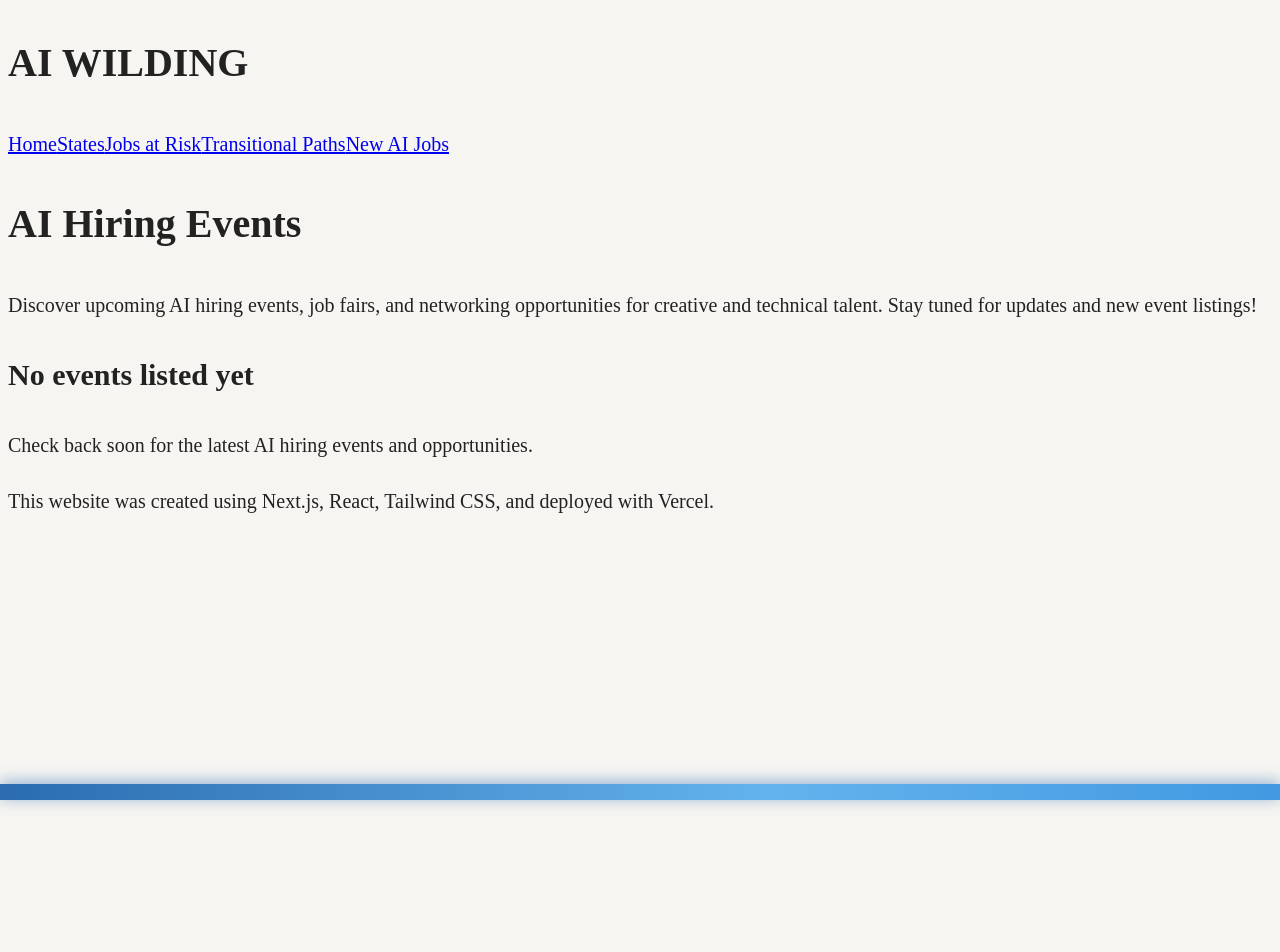
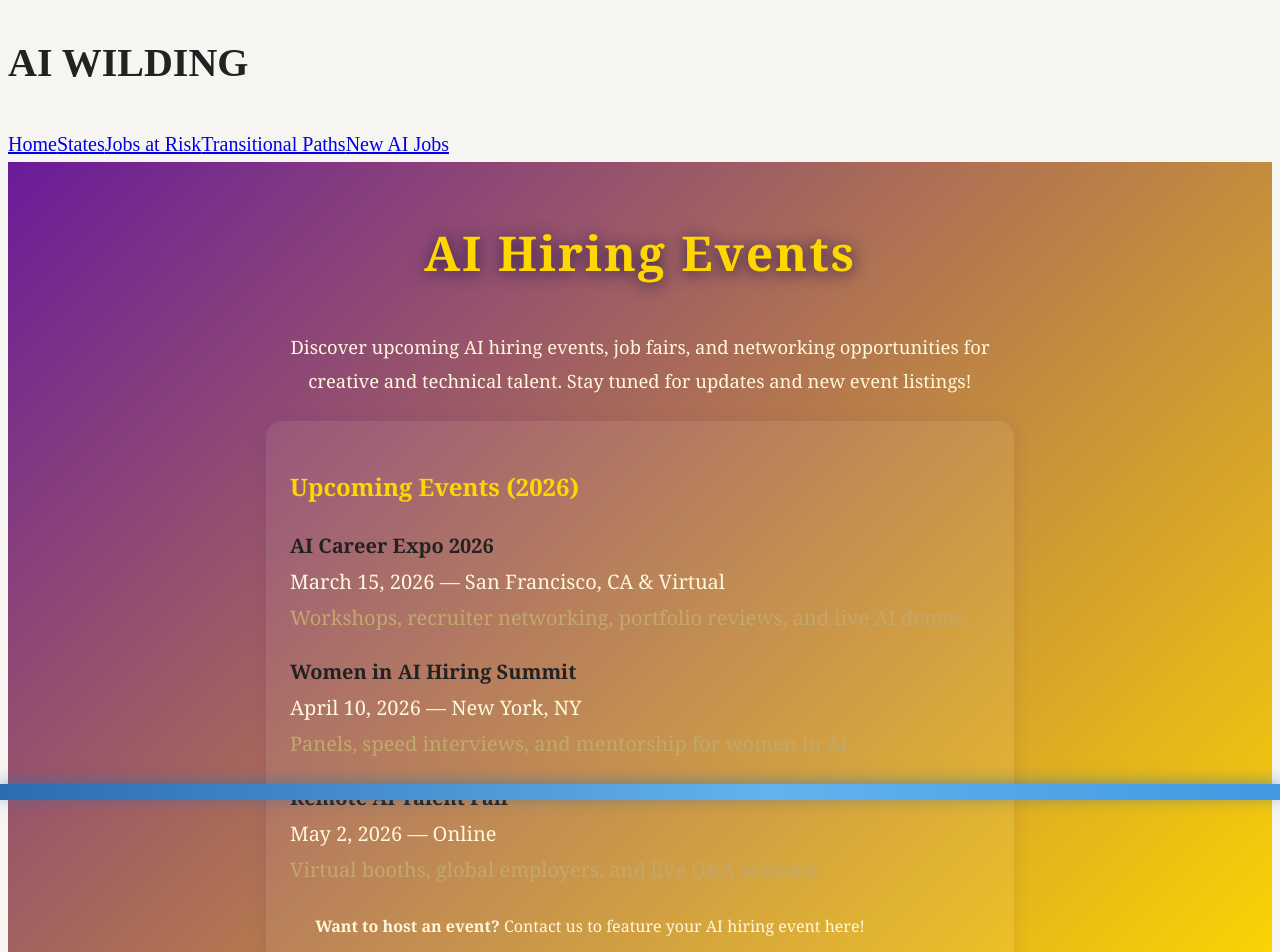
Before and after one commit to Shellzonit/auralis-sanctuary-, a Next.js app: page /ai-hiring-events in a window 1280 px wide. Shown: the top 952 px of the page. Before the commit the page ends 800 px from the top, so only its background shows below. Built offline with nearby package versions, Linux system fonts and the light colour scheme.

Commit message:
feat: update ai-hiring-events page with new color scheme and 2026 events

```diff
--- a/app/ai-hiring-events/page.tsx
+++ b/app/ai-hiring-events/page.tsx
@@ -2,15 +2,56 @@ import React from "react";
 
 export default function AIHiringEventsPage() {
   return (
-    <main className="min-h-screen flex flex-col items-center justify-center bg-gradient-to-br from-purple-900 via-purple-700 to-yellow-400 text-white py-12 px-4">
-      <h1 className="text-4xl font-bold mb-6 text-yellow-200 drop-shadow-lg">AI Hiring Events</h1>
-      <p className="text-lg max-w-2xl text-center mb-8 text-purple-100">
+    <main
+      style={{
+        minHeight: "100vh",
+        background: "linear-gradient(135deg, #6a1b9a 0%, #ffd700 100%)",
+        fontFamily: "Playfair Display, Georgia, serif",
+        display: "flex",
+        flexDirection: "column",
+        alignItems: "center",
+        padding: "0 1rem",
+      }}
+    >
+      <h1
+        style={{
+          fontFamily: 'Playfair Display, Georgia, serif',
+          fontSize: '3rem',
+          fontWeight: 900,
+          color: '#ffd700',
+          letterSpacing: 2,
+          textShadow: '0 2px 16px #2a1a4d',
+          margin: '48px 0 16px 0',
+        }}
+      >
+        AI Hiring Events
+      </h1>
+      <p style={{ color: "#fff8dc", fontSize: "1.15rem", marginBottom: 24, maxWidth: 700, textAlign: 'center' }}>
         Discover upcoming AI hiring events, job fairs, and networking opportunities for creative and technical talent. Stay tuned for updates and new event listings!
       </p>
-      <div className="bg-white/10 rounded-xl p-8 shadow-lg max-w-xl w-full text-yellow-100">
-        <h2 className="text-2xl font-semibold mb-4">No events listed yet</h2>
-        <p>Check back soon for the latest AI hiring events and opportunities.</p>
-      </div>
+      <section style={{ maxWidth: 700, width: '100%', background: "rgba(255,255,255,0.07)", borderRadius: 16, padding: 24, boxShadow: "0 2px 16px #6a1b9a22", marginBottom: 32 }}>
+        <h2 style={{ color: '#ffd700', fontWeight: 700, fontSize: '1.5rem', marginBottom: 18 }}>Upcoming Events (2026)</h2>
+        <ul style={{ listStyle: 'none', padding: 0 }}>
+          <li style={{ marginBottom: 18 }}>
+            <strong>AI Career Expo 2026</strong><br />
+            <span style={{ color: '#fff8dc' }}>March 15, 2026 &mdash; San Francisco, CA &amp; Virtual</span><br />
+            <span style={{ color: '#C2A86C' }}>Workshops, recruiter networking, portfolio reviews, and live AI demos.</span>
+          </li>
+          <li style={{ marginBottom: 18 }}>
+            <strong>Women in AI Hiring Summit</strong><br />
+            <span style={{ color: '#fff8dc' }}>April 10, 2026 &mdash; New York, NY</span><br />
+            <span style={{ color: '#C2A86C' }}>Panels, speed interviews, and mentorship for women in AI.</span>
+          </li>
+          <li style={{ marginBottom: 18 }}>
+            <strong>Remote AI Talent Fair</strong><br />
+            <span style={{ color: '#fff8dc' }}>May 2, 2026 &mdash; Online</span><br />
+            <span style={{ color: '#C2A86C' }}>Virtual booths, global employers, and live Q&amp;A sessions.</span>
+          </li>
+        </ul>
+        <div style={{ color: '#fff8dc', fontSize: '1rem', marginTop: 24, textAlign: 'center', maxWidth: 600 }}>
+          <strong>Want to host an event?</strong> Contact us to feature your AI hiring event here!
+        </div>
+      </section>
     </main>
   );
 }
```
